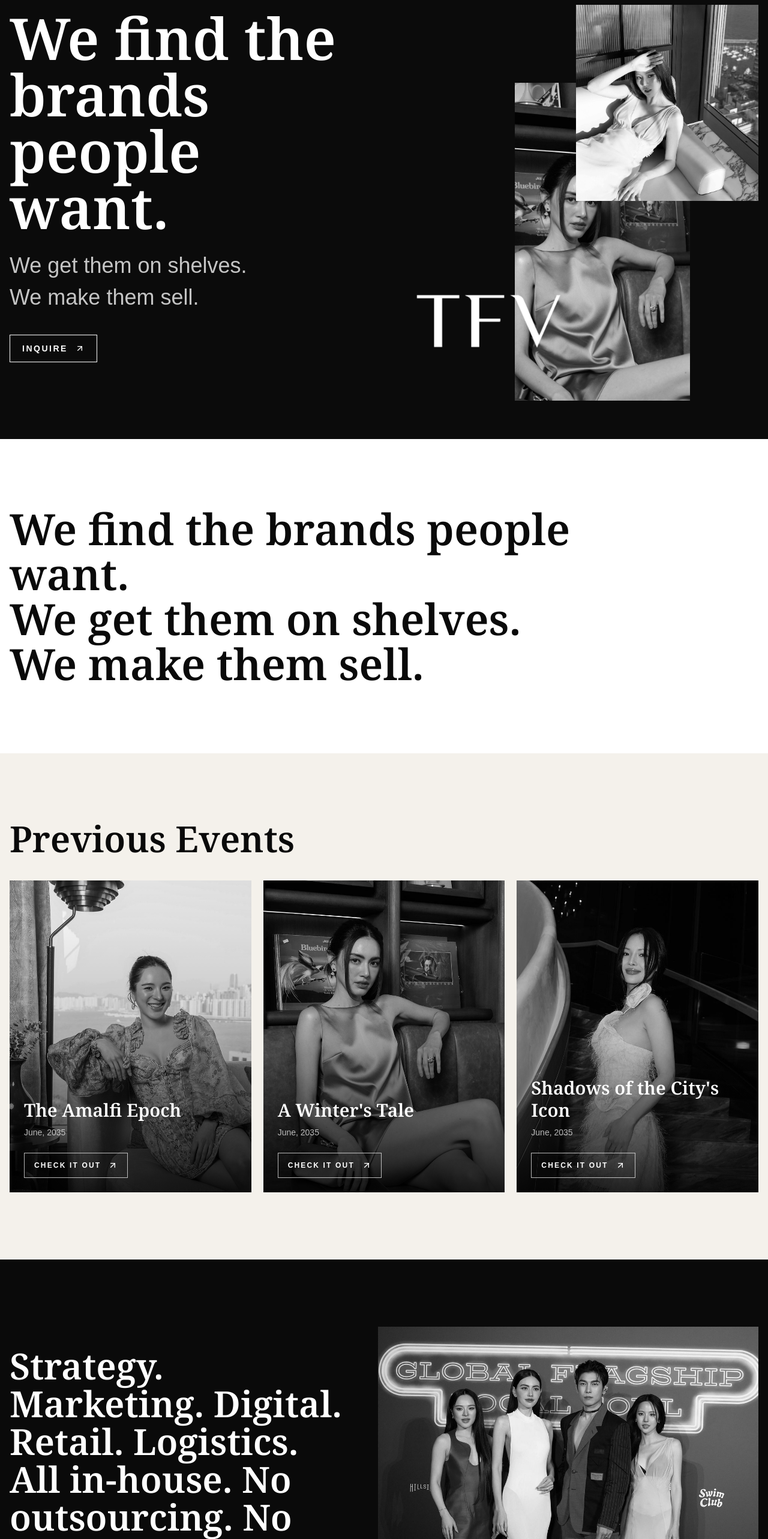
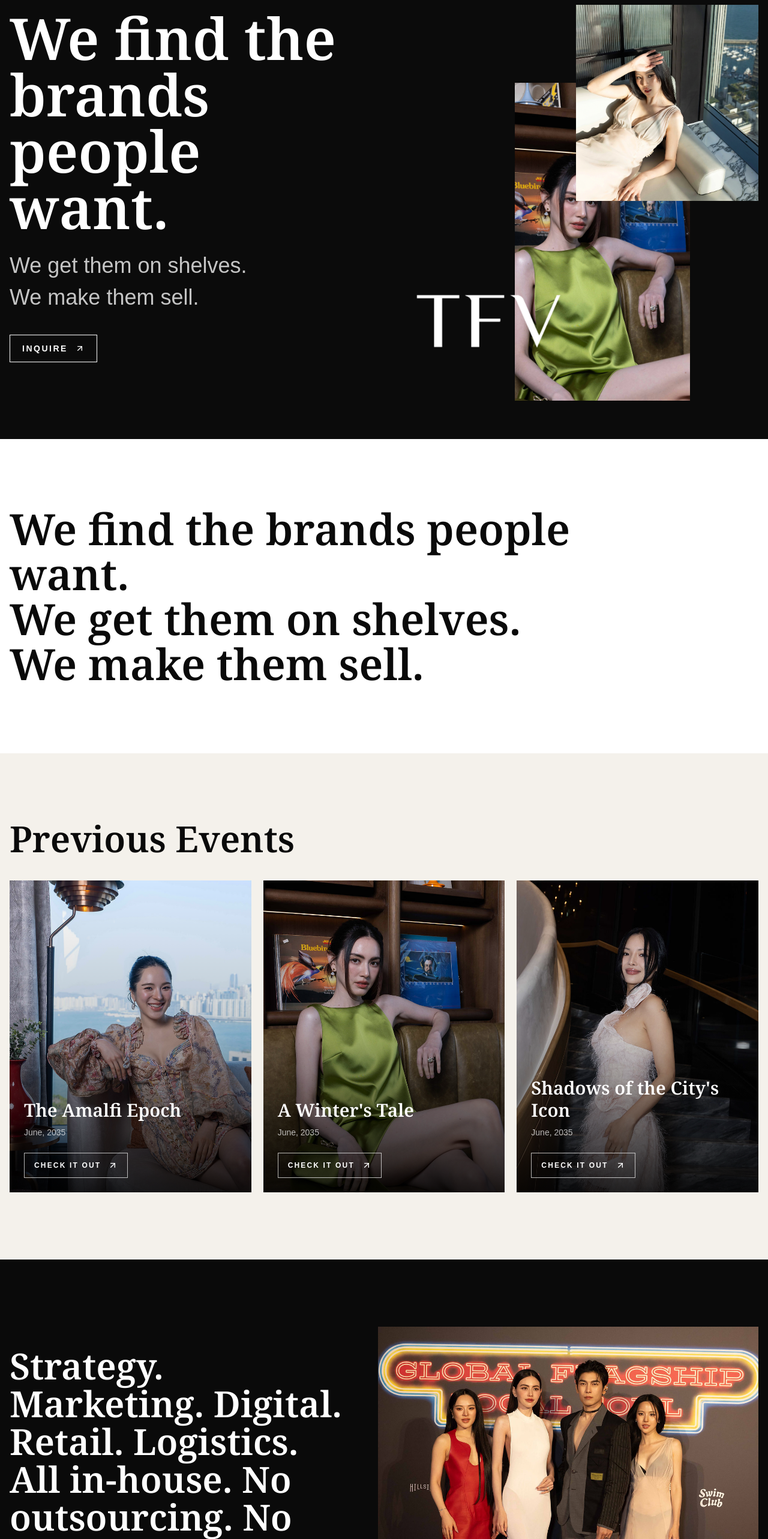
Before and after one commit to gcsteve/tfv-web, a Next.js app: page /en/ in a window 1280 px wide. Shown: the part 160-2726 px from the top of the page at 60% size. Built offline with nearby package versions, Linux system fonts and the light colour scheme; what next-i18next-static-site would draw is missing.

Commit message:
Show landing page photos in color

```diff
--- a/pages/[lang]/index.tsx
+++ b/pages/[lang]/index.tsx
@@ -165,12 +165,12 @@ export default function HomePage({ lang }: Props) {
             <img
               src="/tfv-template/hero-portrait.jpg"
               alt=""
-              className="absolute bottom-0 right-[18%] h-[78%] w-[46%] object-cover grayscale"
+              className="absolute bottom-0 right-[18%] h-[78%] w-[46%] object-cover"
             />
             <img
               src="/tfv-template/hero-detail.png"
               alt=""
-              className="absolute right-0 top-5 h-[48%] w-[48%] object-cover grayscale"
+              className="absolute right-0 top-5 h-[48%] w-[48%] object-cover"
             />
             <img
               src="/tfv-template/tfv-logo-white.png"
@@ -202,7 +202,7 @@ export default function HomePage({ lang }: Props) {
                 <img
                   src={event.image}
                   alt=""
-                  className="absolute inset-0 h-full w-full object-cover grayscale transition duration-500 group-hover:scale-105 group-hover:grayscale-0"
+                  className="absolute inset-0 h-full w-full object-cover transition duration-500 group-hover:scale-105"
                 />
                 <div className="absolute inset-0 bg-gradient-to-t from-black/86 via-black/18 to-transparent" />
                 <div className="absolute inset-x-0 bottom-0 p-6">
@@ -228,7 +228,7 @@ export default function HomePage({ lang }: Props) {
             <img
               src="/tfv-template/strategy-table.jpg"
               alt=""
-              className="aspect-[1.42] w-full object-cover grayscale"
+              className="aspect-[1.42] w-full object-cover"
             />
             {isZh && <p className="mt-6 text-lg leading-8 text-white/68">{copy.manifestoZh}</p>}
           </div>
@@ -258,8 +258,8 @@ export default function HomePage({ lang }: Props) {
       <section id="connect" className="bg-[#101010] px-4 py-20 text-white md:py-28">
         <div className="mx-auto grid max-w-7xl gap-8 lg:grid-cols-[1fr_0.72fr] lg:items-center">
           <div className="grid grid-cols-2 gap-4">
-            <img src="/tfv-template/collab-left.jpg" alt="" className="aspect-[0.75] h-full w-full object-cover grayscale" />
-            <img src="/tfv-template/collab-right.jpg" alt="" className="mt-12 aspect-[0.75] h-full w-full object-cover grayscale" />
+            <img src="/tfv-template/collab-left.jpg" alt="" className="aspect-[0.75] h-full w-full object-cover" />
+            <img src="/tfv-template/collab-right.jpg" alt="" className="mt-12 aspect-[0.75] h-full w-full object-cover" />
           </div>
           <div className="lg:pl-8">
             <h2 className="font-serif-brand text-5xl font-semibold leading-tight tracking-normal md:text-7xl">
```
